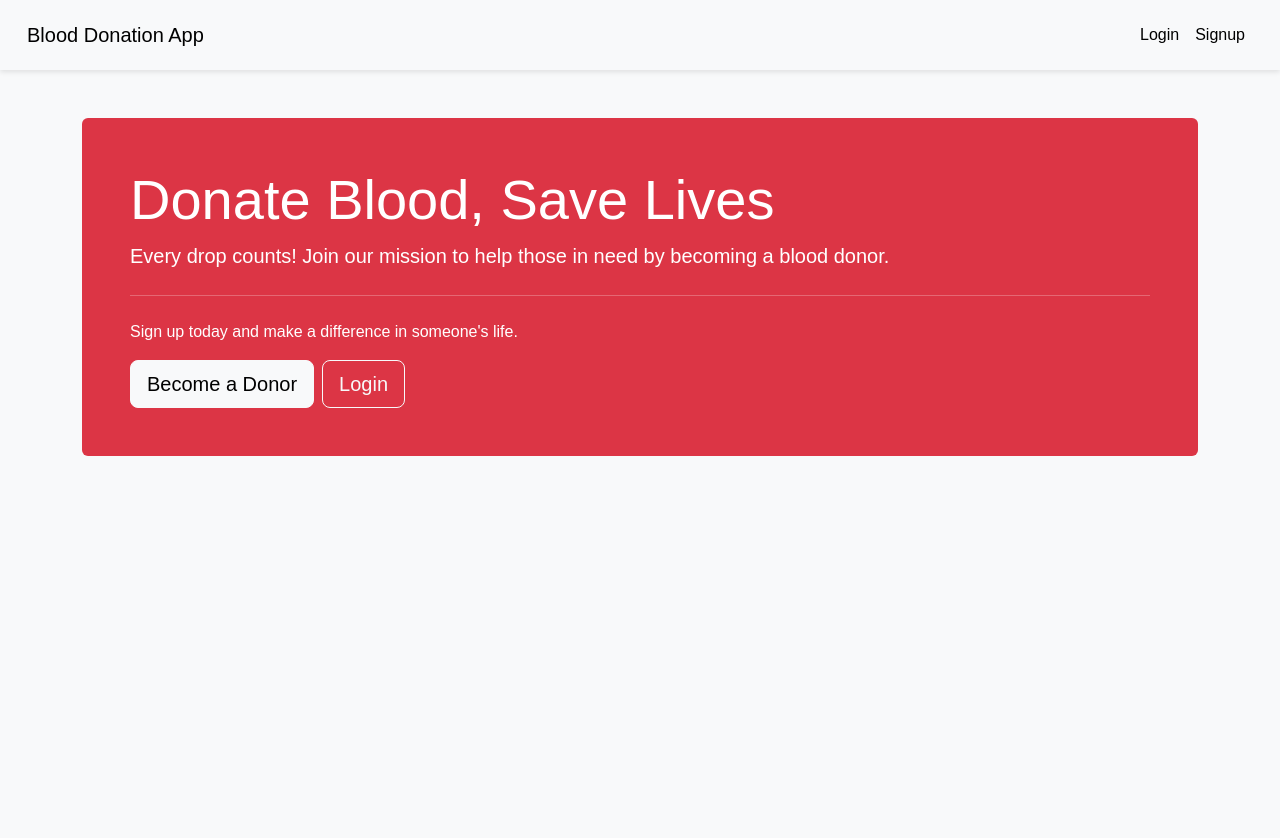
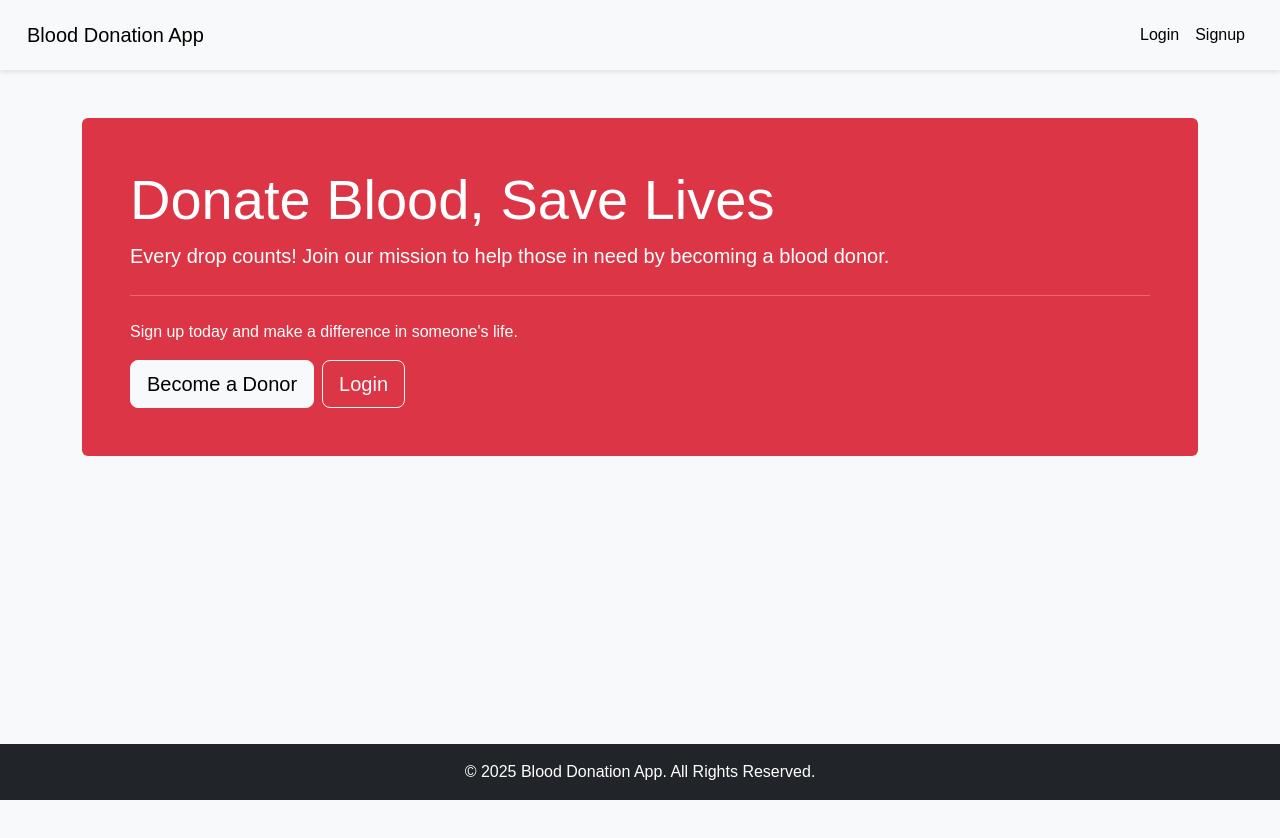
Before and after one commit to CAA900-PRIME/blooddonation-frontend, a React (Vite) app: page / in a window 1280 px wide. Shown: the top 838 px of the page. Before the commit the page ends 800 px from the top, so only its background shows below. Built offline with nearby package versions, Linux system fonts and the light colour scheme.

Commit message:
intergrated footer with main page

```diff
--- a/src/App.jsx
+++ b/src/App.jsx
@@ -2,6 +2,7 @@
 import React, { useEffect, useState } from "react";
 import AppRoutes from "./routes/Routes";
 import NavBar from "./components/NavBar";
+import Footer from "./components/Footer";
 import "./App.css";
 
 function App() {
@@ -16,13 +17,12 @@
     return (
         <Router>
             <NavBar user={user} setUser={setUser} />
-			<div className="">
+            <div className="d-flex flex-column min-vh-100">
                 <AppRoutes user={user} setUser={setUser} />
+                <Footer />
             </div>
         </Router>
     );
 }
 
-
-
 export default App;
```
Lines whose indentation alone changed are shown as unchanged.
